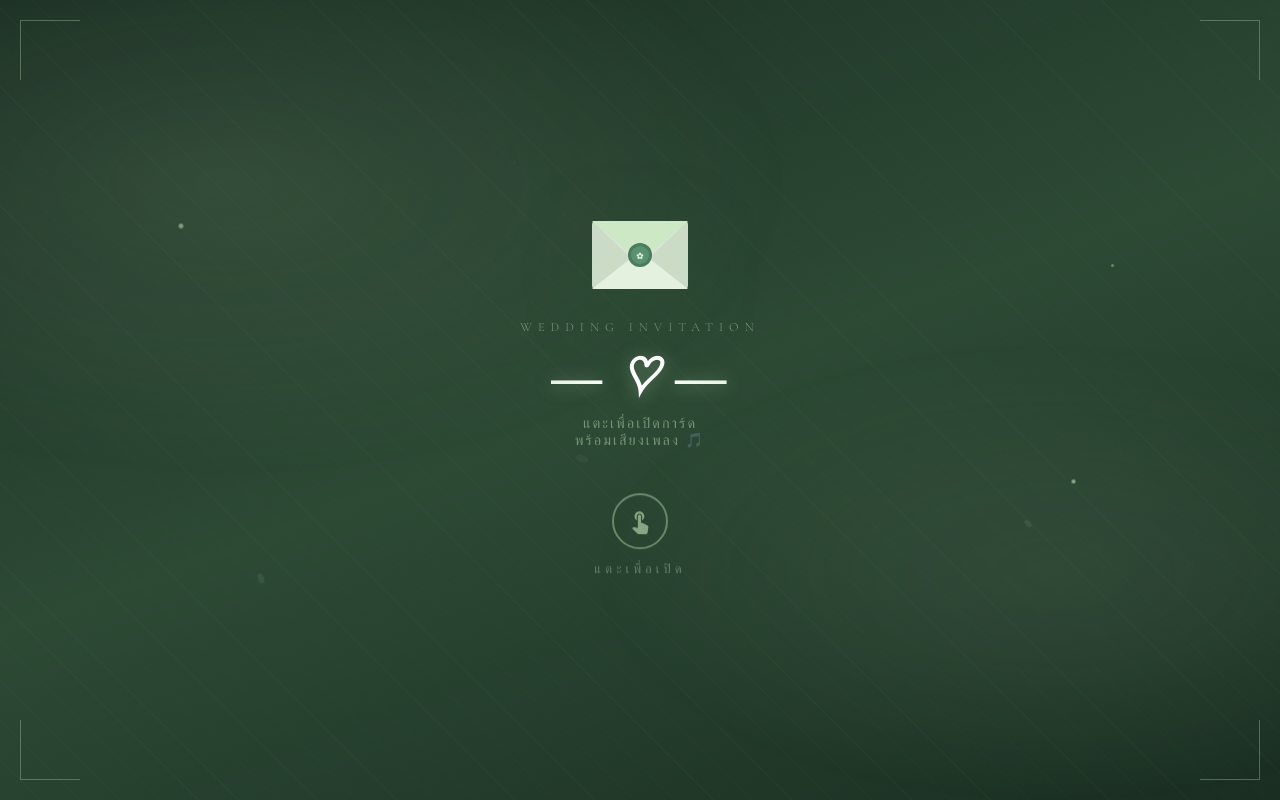
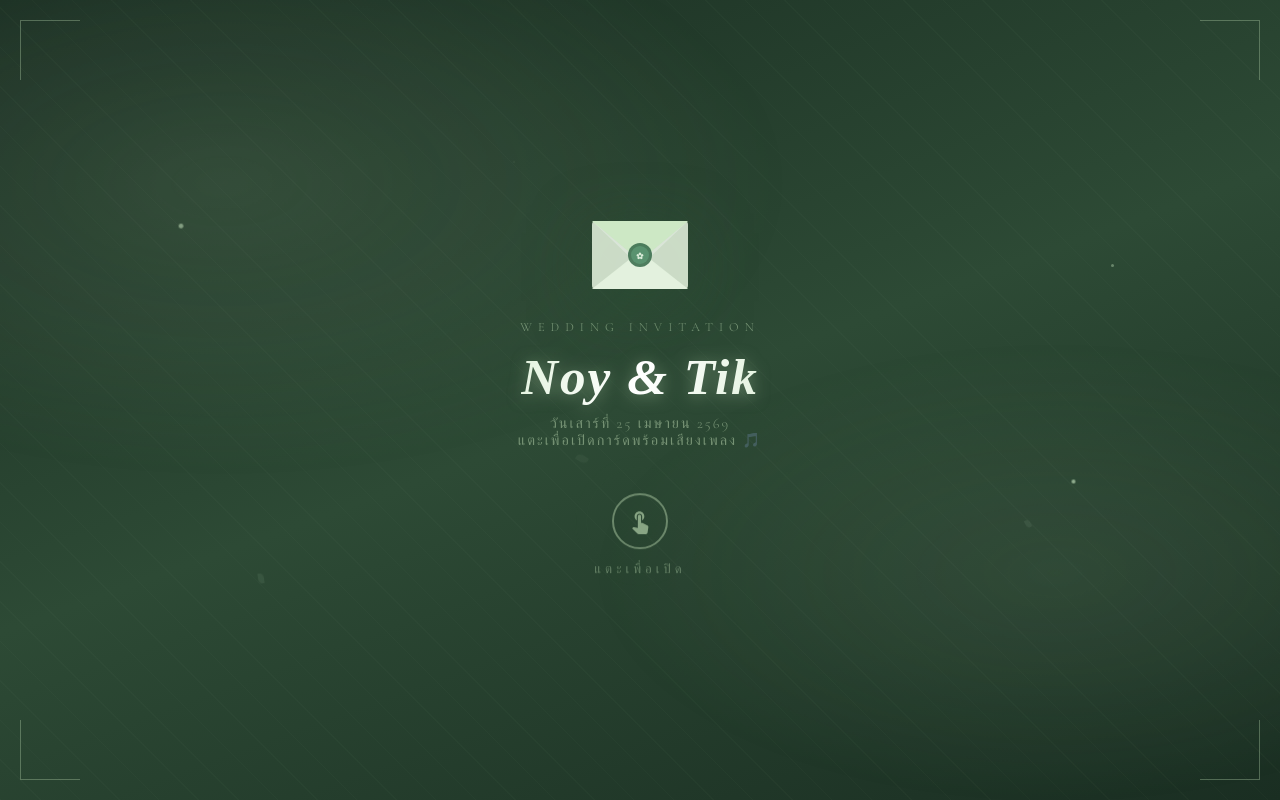
Before and after one commit to anuchatiksuk-hub/my-ifarm-dashboard, a plain HTML site: page index.html in a window 1280 px wide. Drawn offline with nearby package versions, Linux system fonts and the light colour scheme; a web font is replaced by a local one.

Commit message:
Update index.html

```diff
--- a/index.html
+++ b/index.html
@@ -206,8 +206,8 @@
     ============================================================ */
     var GAS_URL      = 'https://script.google.com/macros/s/AKfycbx92GzU1TgolUBrlJLSM46sLVbT0pEHJ0kgT8ztas-HSkAVngfCr8wsbCh0IpFml3cJ/exec';
     var AUDIO_URL    = 'https://drive.google.com/uc?export=view&id=1CQqcxadNivKqeopHTt5zkzv0M7Qe-FF7'; // ← Google Drive MP3
-    var COUPLE_NAME  = '';  // เช่น 'Name & Name'  (ถ้าปล่อยว่างจะใช้ — ♡ —)
-    var WEDDING_DATE = '';  // เช่น 'วันเสาร์ที่ 1 มีนาคม 2568'
+    var COUPLE_NAME  = 'Noy & Tik';  // เช่น 'Name & Name'  (ถ้าปล่อยว่างจะใช้ — ♡ —)
+    var WEDDING_DATE = 'วันเสาร์ที่ 25 เมษายน 2569';  // เช่น 'วันเสาร์ที่ 1 มีนาคม 2568'
 
     /* ============================================================
        INIT
```
